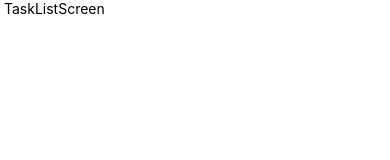
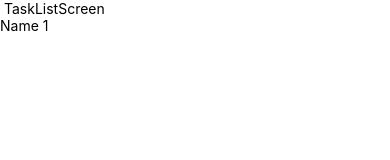
Before and after one commit to ivanszhuravlev/meetro-task, a React Native app: screen / in a window 390 px wide. Shown: the top 160 px of the page. Built offline with nearby package versions, Linux system fonts and the light colour scheme.

Commit message:
Fixed api communication

```diff
--- a/src/api/api.js
+++ b/src/api/api.js
@@ -3,20 +3,28 @@ import StorageApi from './storageApi'
 
 class Api {
 
-    constructor () {
-        this.key = 'tasks'
-        this.storage = new StorageApi()
-        this.setInitialList()
+    constructor ({storage, key, list}) {
+        this.key = key
+        this.storage = storage
+        this.list = list
     }
 
-    setInitialList = () => {
-        this.storage.getData(this.key)
-            .then((data) => {
-                if (data == null)
-                    this.list = taskList
-                else
-                    this.list = data
-            })
+    static build = async () => {
+        let initData = await this.setInitialList()
+        return new Api(initData)
+    }
+
+    static setInitialList = async() => {
+        const storage = new StorageApi(),
+            key = 'tasks',
+            data = await storage.getData(key)
+        let list = {}
+
+        if (data == null)
+            list = taskList
+        else
+            list = data
+        return {storage, key, list}
     }
 
     get = (id = null) => {
--- a/src/components/ui/TaskList/TaskList.js
+++ b/src/components/ui/TaskList/TaskList.js
@@ -2,16 +2,43 @@ import React, { Component } from 'react'
 import { Text, View, FlatList } from 'react-native'
 import Api from '../../../api/api'
 
-const api = new Api()
+export class TaskList extends Component {
 
-export class TaskList extends Component {
+    constructor(props) {
+        super(props)
+
+        this.state = {
+            list: null
+        };
+
+    };
+
+    componentDidMount() {
+        this.getApiObj()
+            .then((api) => {
+                this.api = api
+                return this.api.get()
+            })
+            .then((data) => {
+                this.setState({
+                    ...this.state,
+                    list: data
+                })
+            })
+    }
+
+    getApiObj = async() => {
+        return await Api.build()
+    }
+
     render() {
-        const data = api.get()
+        const {list} = this.state
+        console.log(list)
         return (
             <FlatList
-                data={data}
-                renderItem={({item}) => <Text>{item.key}</Text>}
-                />
+                data={list}
+                renderItem={({ item }) => <Text>{item.name}</Text>}
+            />
         )
     }
 }
```
